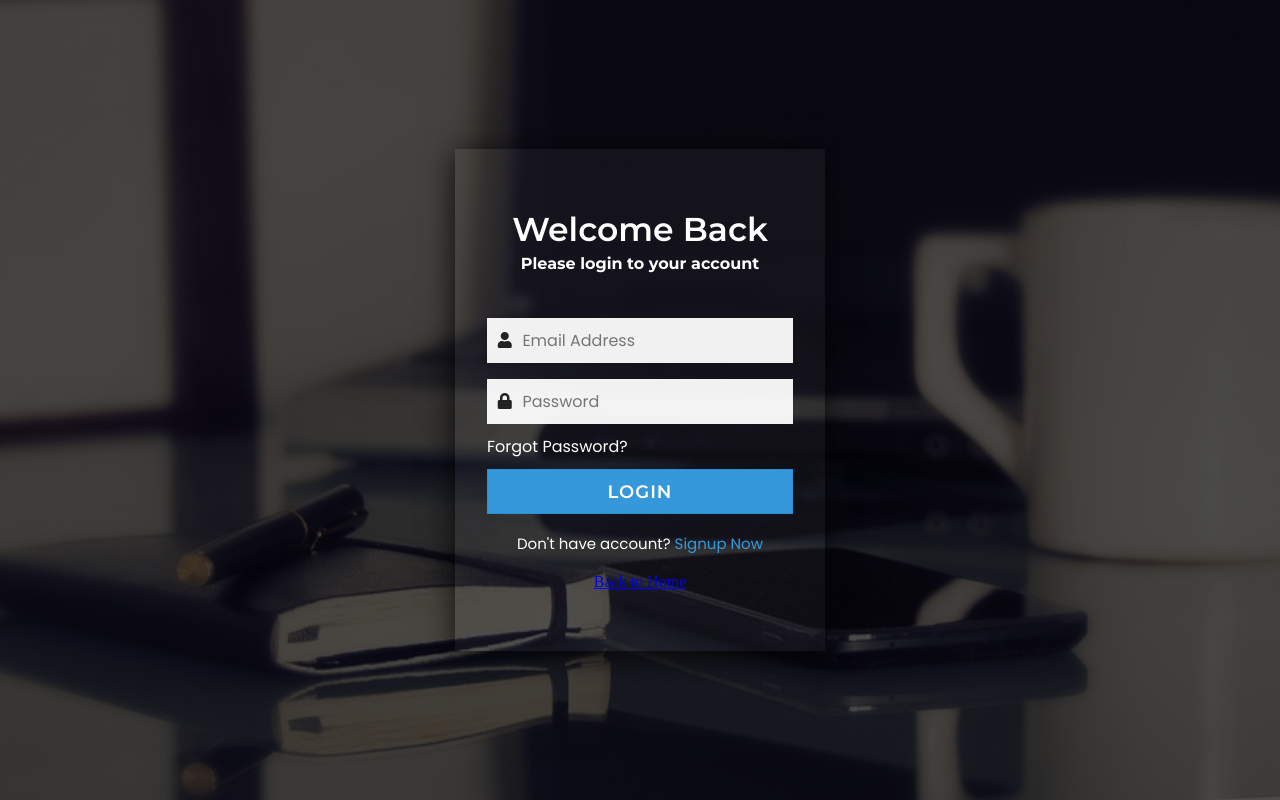
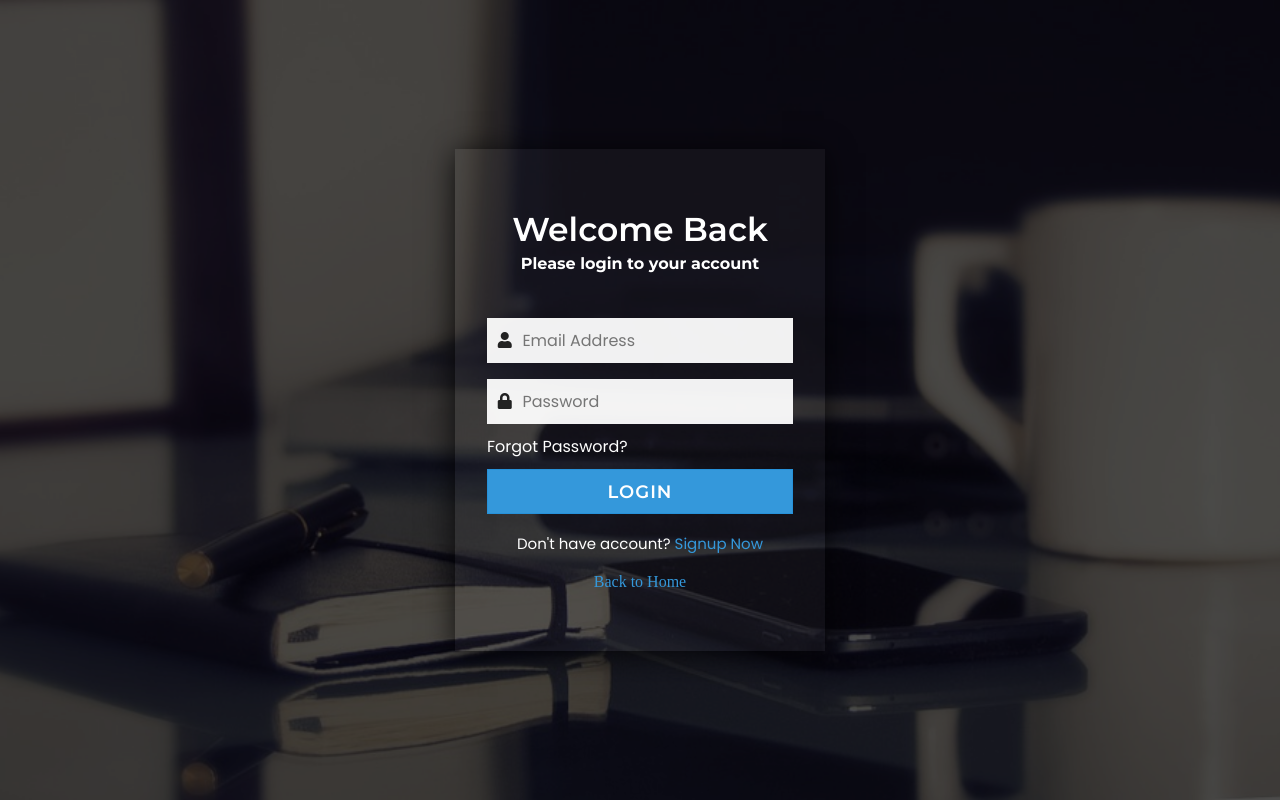
Before and after one commit to Benarjeechowdary/App, a Flask app: page /login in a window 1280 px wide. Run offline with Flask 3, Linux system fonts and the light colour scheme.

Commit message:
Update login.css

```diff
--- a/static/css/login.css
+++ b/static/css/login.css
@@ -196,3 +196,10 @@ i span{
 .signup a:hover{
   text-decoration: underline;
 }
+.home a{
+  color: #3498db;
+  text-decoration: none;
+}
+.home a:hover{
+  text-decoration: underline;
+}
```
